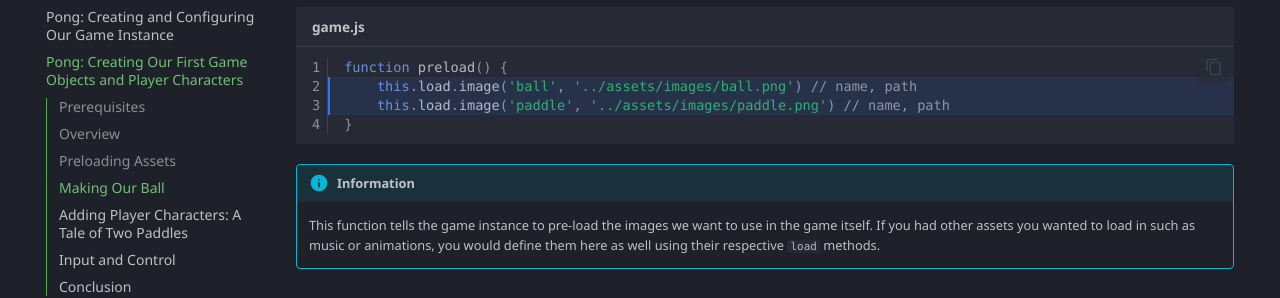
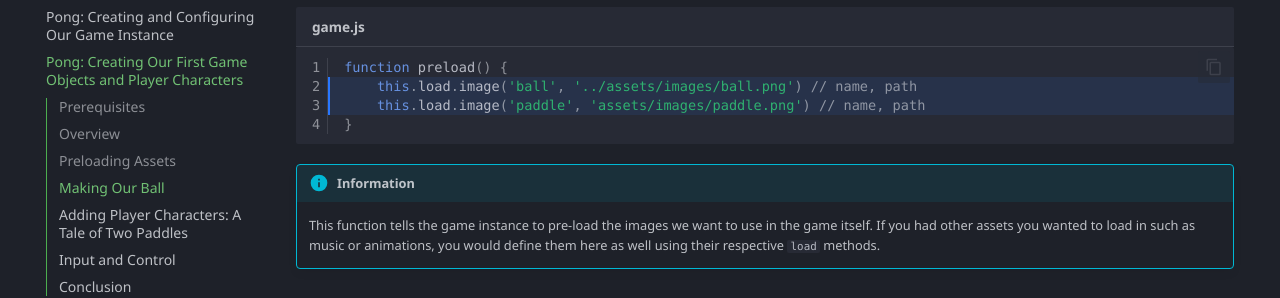
Before and after one commit to ndgeniebla/phaser-mkdocs, an MkDocs documentation site: the page built from docs/03-creating-game-objects.md, in a window 1280 px wide and 900 px high, scrolled down 679 px. Shown: the part 163-461 px from the top of the window. Built offline with MkDocs 1.6.1 and Material for MkDocs 9.7.7, drawn with Linux system fonts in a browser that asks for light colours; emoji names are drawn with the system emoji font; some web fonts are replaced.

````diff
--- a/docs/03-creating-game-objects.md
+++ b/docs/03-creating-game-objects.md
@@ -24,7 +24,7 @@ Now that we have our game instance, it's time to add some game assets to give ou
 
 function preload() {
     this.load.image('ball', '../assets/images/ball.png') // name, path
-    this.load.image('paddle', '../assets/images/paddle.png') // name, path
+    this.load.image('paddle', 'assets/images/paddle.png') // name, path
 }
 
 ```
@@ -453,8 +453,8 @@ function update() {
         let keys = {};
 
         function preload() {
-            this.load.image("ball", "../assets/images/ball.png");
-            this.load.image("paddle", "../assets/images/paddle.png");
+            this.load.image("ball", "assets/images/ball.png");
+            this.load.image("paddle", "assets/images/paddle.png");
         }
 
         function create() {
````
Also changed, not shown: docs/04-final-features.md (+2 -2 lines).
